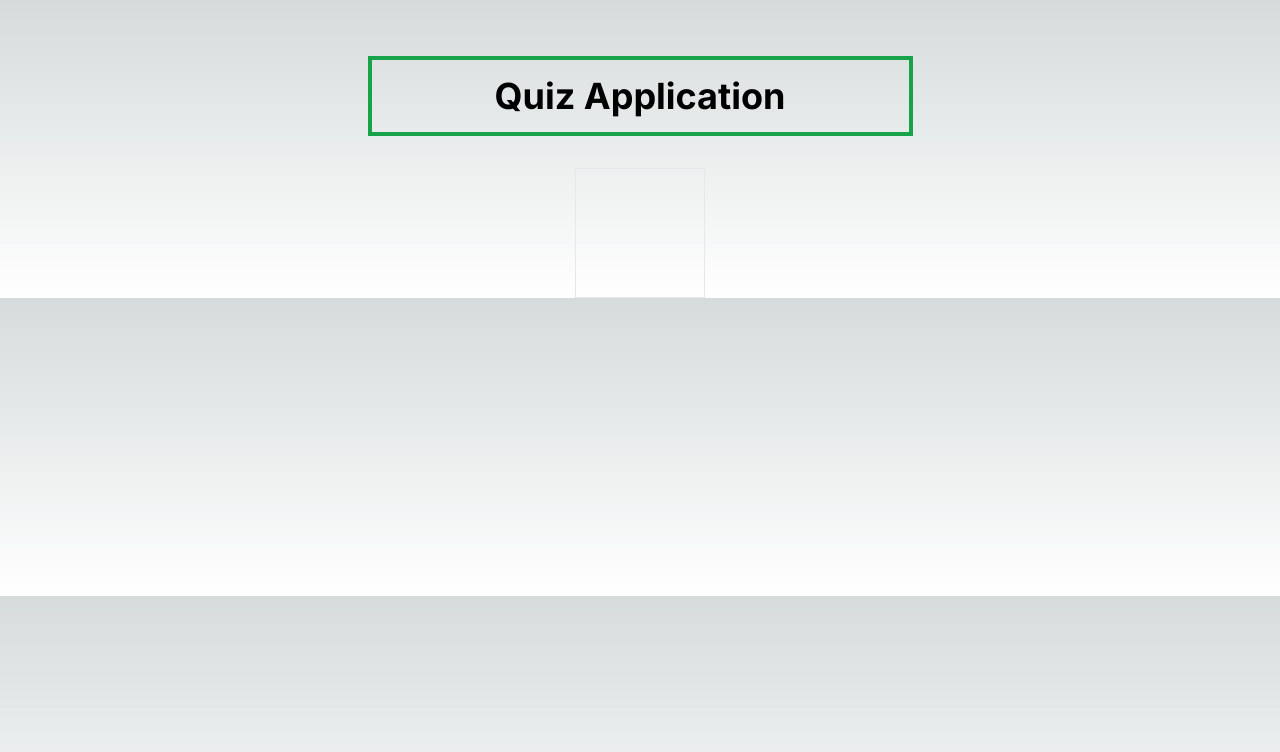
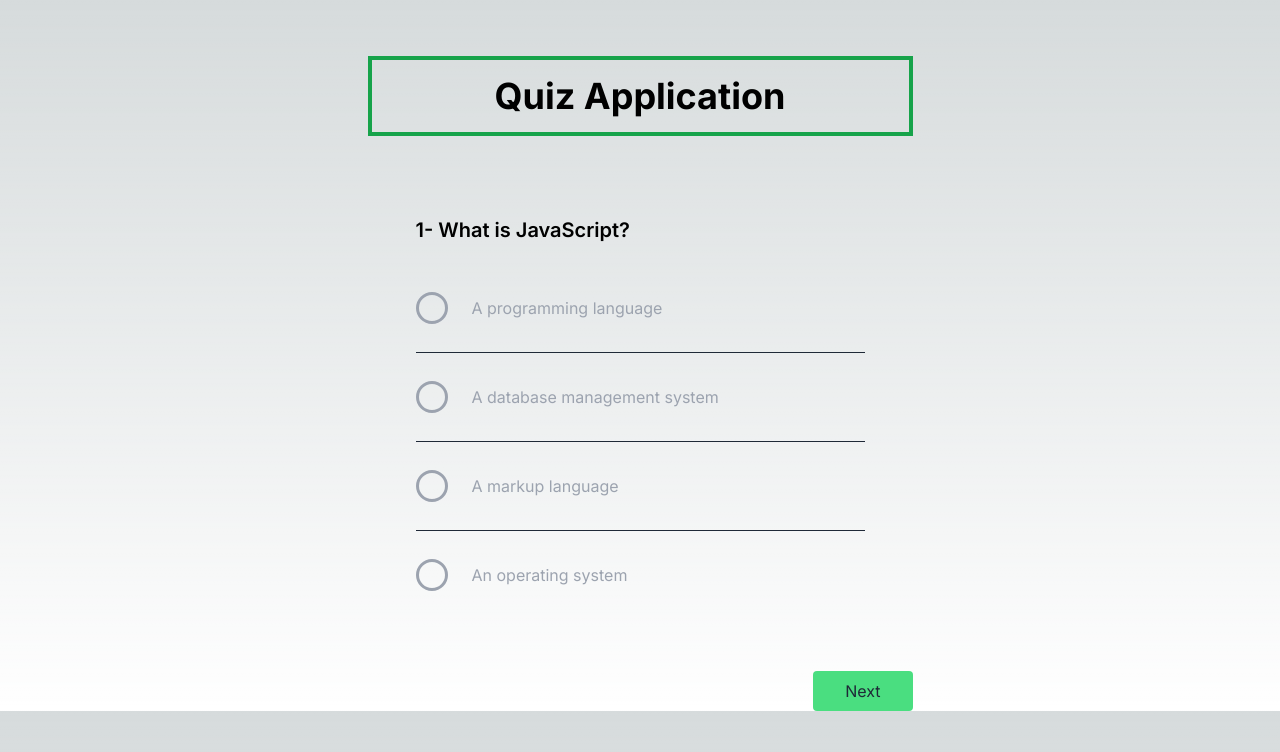
Before and after one commit to YazzerAbdalla/quiz-app, a Next.js app: page /quiz/1 in a window 1280 px wide. Shown: the top 752 px of the page. Built offline with nearby package versions, Linux system fonts and the light colour scheme; no server answers.

Commit message:
implement the quiz page

```diff
--- a/app/(api)/quizScores.ts
+++ b/app/(api)/quizScores.ts
@@ -29,7 +29,7 @@ export async function editeQuizScore({
   }
 }
 
-export async function getOneQuizInfo(email: string ) {
+export async function getOneQuizInfo(email: string) {
   try {
     const result = await axios.patch(`${url}/quiz-scores`, {
       email,
--- a/app/api/quiz-scores/route.ts
+++ b/app/api/quiz-scores/route.ts
@@ -59,9 +59,9 @@ export async function POST(req: NextRequest) {
 }
 
 export async function PUT(req: NextResponse) {
-  const data = await req.json();
+  const { email, score } = await req.json();
 
-  const result: any = await putQuizScore(data);
+  const result: any = await putQuizScore({ email, score });
   if (result.message) {
     return NextResponse.json(
       { message: result.message },
--- a/app/quiz/[email]/page.tsx
+++ b/app/quiz/[email]/page.tsx
@@ -1,21 +1,213 @@
-import React from "react";
+"use client";
+import { editeQuizScore } from "@/app/(api)/quizScores";
+import { putQuizScore } from "@/app/api/(services)/serviceQuizScore";
+import { MyChoicesProps } from "@/types/myChoices";
+import { quiz } from "@/types/quiz";
+import { useRouter } from "next/navigation";
+import React, { useState } from "react";
 
-const page = ({ params }: { params: { email: string } }) => {
+const QuizPage = ({ params }: { params: { email: string } }) => {
+  const [currentIndex, setCurrentIndex] = useState(0);
+  const [isChoosed, setIsChoosed] = useState({ isChoosed: false, option: "" });
+  const [myChoices, setMyChoices] = useState<MyChoicesProps[]>([]);
+  console.log("🚀 ~ QuizPage ~ myChoices:", myChoices);
+  const router = useRouter();
+
+  const handleChooseOption = (e: React.MouseEvent<HTMLDivElement>) => {
+    const newChoice = {
+      id: quiz[currentIndex].id,
+      choice: e.currentTarget.id,
+      answer: quiz[currentIndex].answer,
+    };
+
+    setMyChoices((prevChoices) => {
+      const updatedChoices = [...prevChoices];
+      if (updatedChoices[currentIndex]) {
+        updatedChoices[currentIndex] = newChoice;
+      } else {
+        updatedChoices.push(newChoice);
+      }
+      return updatedChoices;
+    });
+
+    setIsChoosed({ isChoosed: true, option: e.currentTarget.id });
+  };
+
+  const handleNextClick = async () => {
+    let score = 0;
+    if (currentIndex === 9) {
+      const calcTheScore = () => {
+        myChoices.map((item) => {
+          if (item.answer === item.choice) {
+            score += 10;
+          }
+        });
+        return score;
+      };
+      const result = await editeQuizScore({
+        email: decodeURIComponent(params.email),
+        score: calcTheScore(),
+      });
+      console.log("🚀 ~ handleNextClick ~ result:", result);
+
+      return router.push(`/score/${params.email}`);
+    }
+    setCurrentIndex((prev) => prev + 1);
+    setIsChoosed({ isChoosed: false, option: "" });
+  };
+
+  const handlePrevClick = () => {
+    setCurrentIndex((prev) => prev - 1);
+  };
+
   return (
-    <div className="pt-14 flex w-full justify-center">
-      <div className="m-0 p-0 flex flex-col items-center max-w-[700px] min-w-[545px] gap-8">
+    <div className="pt-14 flex lg:w-full justify-center">
+      <div className="m-0 p-0 flex flex-col items-center lg:max-w-[700px] lg:min-w-[545px] gap-8">
         <div
           id="hero"
-          className="border-4 w-full border-green-600 py-4 px-16 text-4xl font-bold flex justify-center"
+          className="border-4 w-full border-green-600 py-4 px-16 lg:text-4xl text-3xl font-bold flex justify-center"
         >
           Quiz Application
         </div>
-        <div className="border flex flex-col p-16 ">
-          <h1></h1>
+        <div className=" w-full flex flex-col p-12 ">
+          <h1 className="font-semibold lg:text-xl">
+            {`${currentIndex + 1}-  `}
+            {quiz[currentIndex].question}
+          </h1>
+          <div className="mt-12 flex flex-col gap-7">
+            <div
+              id="a"
+              onClick={(e) => handleChooseOption(e)}
+              className="flex text-gray-400 hover:text-white items-center gap-6"
+            >
+              <div
+                className={`w-8 cursor-pointer p-1 h-8 border-[3px] rounded-full ${
+                  (isChoosed.isChoosed && isChoosed.option === "a") ||
+                  (myChoices[currentIndex] &&
+                    myChoices[currentIndex].choice === "a")
+                    ? "border-green-500"
+                    : "border-gray-400"
+                }`}
+              >
+                <div
+                  className={`w-full h-full rounded-full ${
+                    (isChoosed.isChoosed && isChoosed.option === "a") ||
+                    (myChoices[currentIndex] &&
+                      myChoices[currentIndex].choice === "a")
+                      ? "bg-green-500"
+                      : ""
+                  }`}
+                ></div>
+              </div>
+              <h1 className="cursor-pointer">{quiz[currentIndex].options.a}</h1>
+            </div>
+
+            <hr className=" border-gray-800" />
+            <div
+              id="b"
+              onClick={(e) => handleChooseOption(e)}
+              className="flex text-gray-400 hover:text-white items-center gap-6"
+            >
+              <div
+                className={`w-8 cursor-pointer p-1 h-8 border-[3px] rounded-full ${
+                  (isChoosed.isChoosed && isChoosed.option === "b") ||
+                  (myChoices[currentIndex] &&
+                    myChoices[currentIndex].choice === "b")
+                    ? "border-green-500"
+                    : "border-gray-400"
+                }`}
+              >
+                <div
+                  className={`w-full h-full rounded-full ${
+                    (isChoosed.isChoosed && isChoosed.option === "b") ||
+                    (myChoices[currentIndex] &&
+                      myChoices[currentIndex].choice === "b")
+                      ? "bg-green-500"
+                      : ""
+                  }`}
+                ></div>
+              </div>
+              <h1 className="cursor-pointer">{quiz[currentIndex].options.b}</h1>
+            </div>
+            <hr className=" border-gray-800" />
+
+            <div
+              id="c"
+              onClick={(e) => handleChooseOption(e)}
+              className="flex text-gray-400 hover:text-white items-center gap-6"
+            >
+              <div
+                className={`w-8 cursor-pointer p-1 h-8 border-[3px] rounded-full ${
+                  (isChoosed.isChoosed && isChoosed.option === "c") ||
+                  (myChoices[currentIndex] &&
+                    myChoices[currentIndex].choice === "c")
+                    ? "border-green-500"
+                    : "border-gray-400"
+                }`}
+              >
+                <div
+                  className={`w-full h-full rounded-full ${
+                    (isChoosed.isChoosed && isChoosed.option === "c") ||
+                    (myChoices[currentIndex] &&
+                      myChoices[currentIndex].choice === "c")
+                      ? "bg-green-500"
+                      : ""
+                  }`}
+                ></div>
+              </div>
+              <h1 className="cursor-pointer">{quiz[currentIndex].options.c}</h1>
+            </div>
+            <hr className=" border-gray-800" />
+
+            <div
+              id="d"
+              onClick={(e) => handleChooseOption(e)}
+              className="flex text-gray-400 hover:text-white items-center gap-6"
+            >
+              <div
+                className={`w-8 cursor-pointer p-1 h-8 border-[3px] rounded-full ${
+                  (isChoosed.isChoosed && isChoosed.option === "d") ||
+                  (myChoices[currentIndex] &&
+                    myChoices[currentIndex].choice === "d")
+                    ? "border-green-500"
+                    : "border-gray-400"
+                }`}
+              >
+                <div
+                  className={`w-full h-full rounded-full ${
+                    (isChoosed.isChoosed && isChoosed.option === "d") ||
+                    (myChoices[currentIndex] &&
+                      myChoices[currentIndex].choice === "d")
+                      ? "bg-green-500"
+                      : ""
+                  }`}
+                ></div>
+              </div>
+              <h1 className="cursor-pointer">{quiz[currentIndex].options.d}</h1>
+            </div>
+          </div>
+        </div>
+        <div className="w-full flex justify-between">
+          <button
+            onClick={handlePrevClick}
+            type="submit"
+            className={`bg-yellow-300 hover:bg-white w-fit py-2 px-8 rounded text-gray-800 ${
+              currentIndex === 0 ? "invisible" : ""
+            }`}
+          >
+            Prev
+          </button>
+          <button
+            onClick={handleNextClick}
+            type="submit"
+            className="bg-green-400 w-fit hover:bg-white px-8 rounded text-gray-800"
+          >
+            Next
+          </button>
         </div>
       </div>
     </div>
   );
 };
 
-export default page;
+export default QuizPage;
--- a/app/score/[email]/page.tsx
+++ b/app/score/[email]/page.tsx
@@ -23,10 +23,10 @@ const ScorePage = ({ params }: { params: { email: string } }) => {
 
   return (
     <div className="pt-14 flex w-full justify-center">
-      <div className="m-0 p-0 flex flex-col items-center max-w-[700px] min-w-[545px] gap-8">
+      <div className="m-0 p-0 flex flex-col items-center lg:max-w-[700px] lg:min-w-[545px] gap-8">
         <div
           id="hero"
-          className="border-4 w-full border-green-600 py-4 px-16 text-4xl font-bold flex justify-center"
+          className="border-4 w-full border-green-600 py-4 px-16 lg:text-4xl text-3xl font-bold flex justify-center"
         >
           Quiz Application
         </div>
--- /dev/null
+++ b/types/myChoices.ts
@@ -0,0 +1,5 @@
+export interface MyChoicesProps {
+  id: string;
+  choice: string;
+  answer: string;
+}
--- a/types/quiz.ts
+++ b/types/quiz.ts
@@ -1,5 +1,6 @@
-export const quiz = {
-  question1: {
+export const quiz = [
+  {
+    id: "question1",
     question: "What is JavaScript?",
     options: {
       a: "A programming language",
@@ -9,7 +10,8 @@ export const quiz = {
     },
     answer: "a",
   },
-  question2: {
+  {
+    id: "question2",
     question: "What is the purpose of the 'typeof' operator in JavaScript?",
     options: {
       a: "To check the data type of a variable",
@@ -19,7 +21,8 @@ export const quiz = {
     },
     answer: "a",
   },
-  question3: {
+  {
+    id: "question3",
     question: "How do you declare a variable in JavaScript?",
     options: {
       a: "var",
@@ -29,7 +32,8 @@ export const quiz = {
     },
     answer: "a",
   },
-  question4: {
+  {
+    id: "question4",
     question: "What does the '===' operator in JavaScript do?",
     options: {
       a: "Compares values for equality without type coercion",
@@ -39,7 +43,8 @@ export const quiz = {
     },
     answer: "a",
   },
-  question5: {
+  {
+    id: "question5",
     question: "What is the result of the expression '5 + \"5\"'?",
     options: {
       a: "10",
@@ -49,7 +54,8 @@ export const quiz = {
     },
     answer: "d",
   },
-  question6: {
+  {
+    id: "question6",
     question: "Which keyword is used to define a function in JavaScript?",
     options: {
       a: "function",
@@ -59,7 +65,8 @@ export const quiz = {
     },
     answer: "a",
   },
-  question7: {
+  {
+    id: "question7",
     question: "What is the purpose of the 'return' statement in a function?",
     options: {
       a: "To print a value to the console",
@@ -69,7 +76,8 @@ export const quiz = {
     },
     answer: "b",
   },
-  question8: {
+  {
+    id: "question8",
     question: "How do you comment a single-line in JavaScript?",
     options: {
       a: "//",
@@ -79,7 +87,8 @@ export const quiz = {
     },
     answer: "a",
   },
-  question9: {
+  {
+    id: "question9",
     question:
       "What is the difference between 'null' and 'undefined' in JavaScript?",
     options: {
@@ -90,7 +99,8 @@ export const quiz = {
     },
     answer: "b",
   },
-  question10: {
+  {
+    id: "question10",
     question: "What does the 'this' keyword refer to in JavaScript?",
     options: {
       a: "The current function",
@@ -100,4 +110,4 @@ export const quiz = {
     },
     answer: "b",
   },
-};
+];
```
Also changed, not shown: app/api/(services)/serviceQuizScore.ts (+7 -4 lines).
